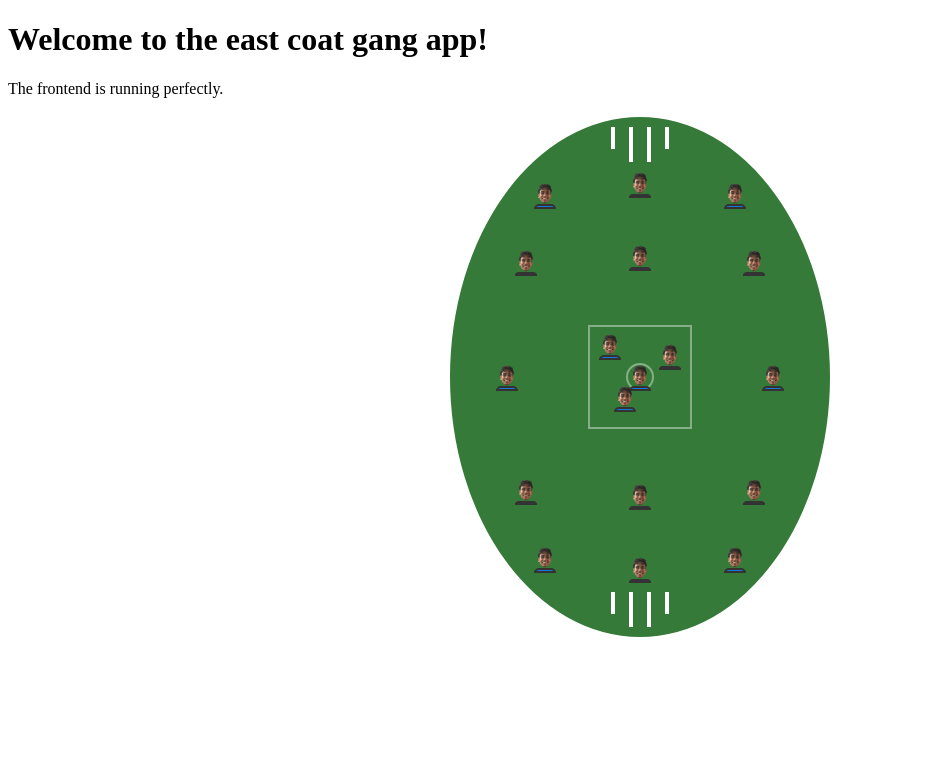
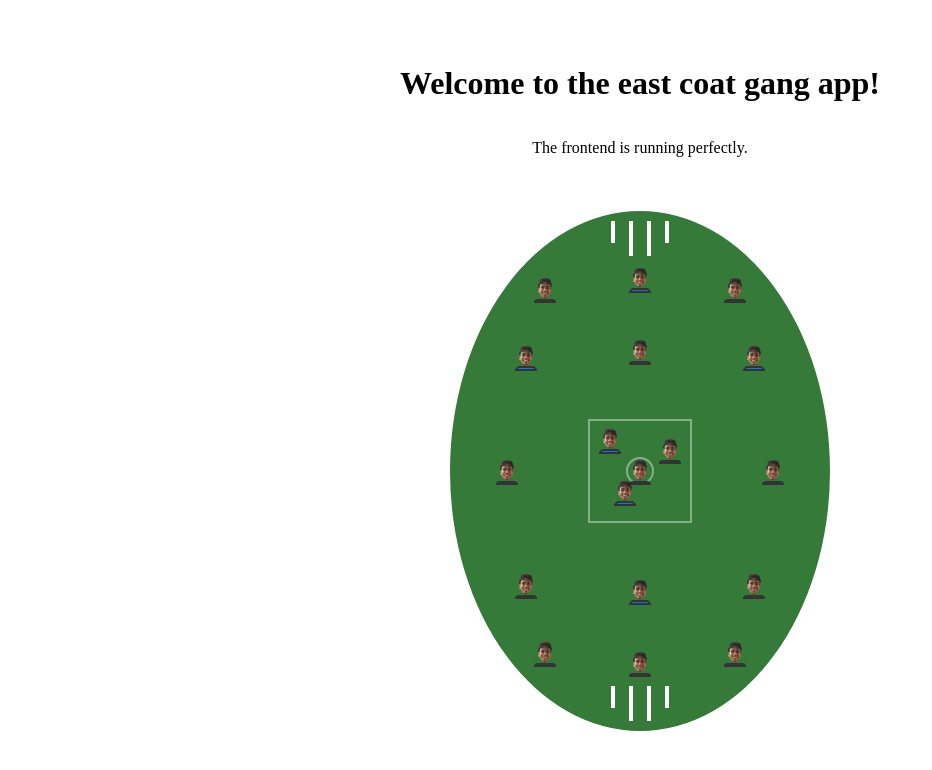
Before and after one commit to bibyen/gayeffelle, a Next.js app in the folder frontend/: page /myteam in a window 1280 px wide. Shown: the top 770 px of the page, without its empty margins (0-932 px from the left). Built offline with nearby package versions, Linux system fonts and the light colour scheme.

Commit message:
feat: activate bobble label on hover

```diff
--- a/frontend/src/app/myteam/page.tsx
+++ b/frontend/src/app/myteam/page.tsx
@@ -3,7 +3,7 @@ import React, { useState } from "react";
 
 export default function MyTeam() {
   // State tracking which player bobblehead was clicked
-  const [clickedPlayer, setClickedPlayer] = useState<string | null>(null);
+  const [hoveredPlayer, setHoveredPlayer] = useState<string | null>(null);
 
   // Core 18 standard AFL player positions
   const defaultPositions = [
@@ -31,16 +31,23 @@ export default function MyTeam() {
     <html>
       <body>
         <div>
-          <header>
+          <div
+            style={{
+              height: "200px",
+              display: "flex",
+              justifyContent: "center",
+              flexDirection: "column",
+              alignItems: "center",
+            }}
+          >
             <h1>Welcome to the east coat gang app!</h1>
             <p>The frontend is running perfectly.</p>
-            {clickedPlayer && (
+            {hoveredPlayer && (
               <div style={styles.alert}>
-                Clicked bobblehead position: <strong>{clickedPlayer}</strong>
+                Bobblehead position: <strong>{hoveredPlayer}</strong>
               </div>
             )}
-          </header>
-
+          </div>
           <main style={styles.main}>
             {/* Simple AFL Oval Field */}
             <div style={styles.field}>
@@ -67,11 +74,12 @@ export default function MyTeam() {
 
               {/* Clickable Blank Bobbleheads */}
               {defaultPositions.map((player) => (
-                <button
+                <div
                   key={player.id}
-                  onClick={() =>
-                    setClickedPlayer(`${player.label} (${player.id})`)
+                  onMouseEnter={() =>
+                    setHoveredPlayer(`${player.label} (${player.id})`)
                   }
+                  onMouseLeave={() => setHoveredPlayer(null)}
                   title={player.label}
                   style={{
                     ...styles.bobblehead,
@@ -79,16 +87,13 @@ export default function MyTeam() {
                     left: player.left,
                   }}
                 >
-                  {/* add icon image from /public */}
-
-                  {/* <div style={styles.bobbleHeadCircle}> */}
                   <img
                     src="/tharamscaybie.png"
                     alt={player.label}
                     style={styles.bobbleHeadCircle}
                   />
                   <div style={styles.bobbleBody}></div>
-                </button>
+                </div>
               ))}
             </div>
           </main>
```
